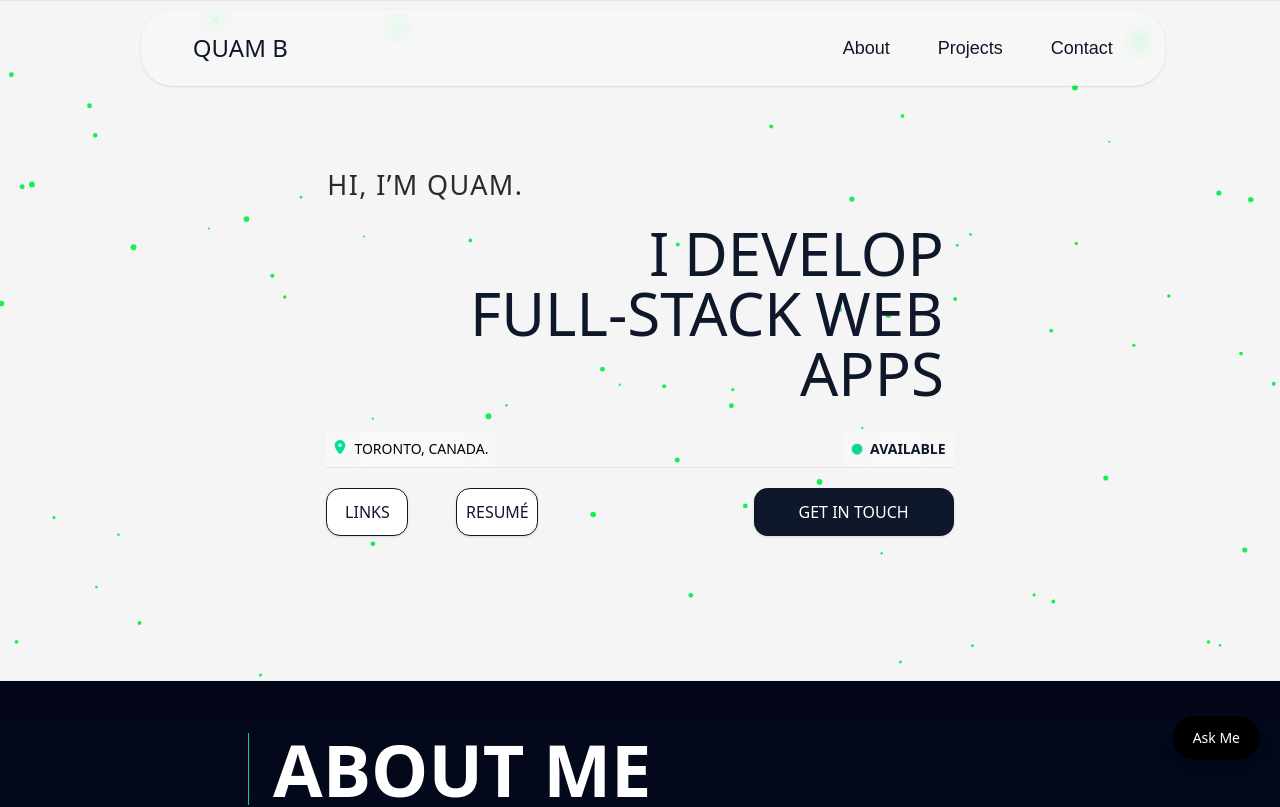
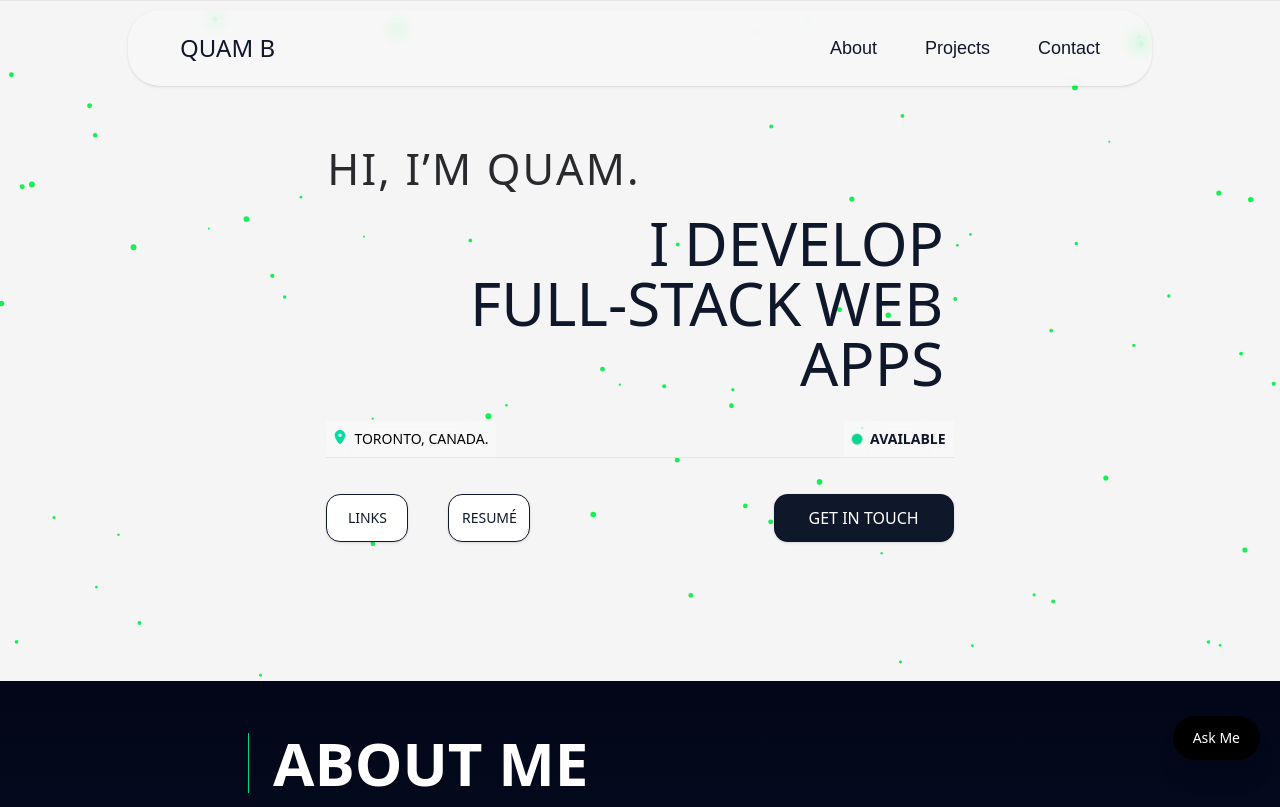
Before and after one commit to quambankole/my-portfolio-app, a Next.js app: page / in a window 1280 px wide. Shown: the top 807 px of the page. Built offline with nearby package versions, Linux system fonts and the light colour scheme.

Commit message:
fixed responsiveness for hero section

```diff
--- a/package.json
+++ b/package.json
@@ -17,6 +17,7 @@
     "class-variance-authority": "^0.7.1",
     "clsx": "^2.1.1",
     "framer-motion": "^12.23.24",
+    "hamburger-react": "^2.5.2",
     "lucide-react": "^0.553.0",
     "motion": "^12.23.24",
     "next": "16.0.1",
--- a/src/app/about/aboutpage.js
+++ b/src/app/about/aboutpage.js
@@ -72,7 +72,7 @@ return (
     <div className="flex flex-col items-start space-y-3 max-w-screen-lg w-full lg:w-[65vw] mx-auto px-6">
         <motion.h1
         id="about-heading"
-        className="lg:text-7xl indent-4 lg:my-5 md:text-5xl font-bold uppercase text-white mb-1 border-l-1 border-emerald-400 pl-2"
+        className="lg:text-6xl md:4xl indent-4 lg:my-5 md:text-5xl font-bold uppercase text-white mb-1 border-l-1 border-emerald-400 pl-2"
         initial={{ opacity: 0, y: -5 }}
         animate={{ opacity: 1, y: 0 }}
         transition={{ duration: 1, ease: "easeOut" }}>
@@ -115,7 +115,7 @@ return (
         className="mt-7"
     >
         <div className="rounded-3xl py-4 backdrop-blur-md text-white">
-        <h2 className="text-4xl md:text-5xl font-bold mb-7 flex items-center gap-5 uppercase tracking-wide">
+        <h2 className="lg:text-4xl md:text-3xl sm:text-3xl font-bold mb-7 flex items-center gap-5 uppercase tracking-wide">
             What I Do
         </h2>
 
--- a/src/app/contact/contactpage.js
+++ b/src/app/contact/contactpage.js
@@ -3,11 +3,11 @@ import { AuroraBackground } from "../../components/ui/shadcn-io/aurora";
 
 function ContactCard({ title, description, links }) {
   return (
-    <div className="fixed bottom-0 z-10 w-[100vw] h-[90vh] backdrop-blur-lg text-center text-emerald-400 shadow-xl">
-      <AuroraBackground speed="0.3s"/>
-      <div className="fixed top-[40%] left-1/2 -translate-x-1/2 z-10 w-[90%] max-w-xl  bg-gradient-to-b from-slate-950/80 via-slate-900 to-slate-950 p-10 border border-white rounded-2xl text-center text-white shadow-xl">
+    <div className="fixed bottom-0 sm:bottom-25 md:bottom-20 z-10 w-[100vw] h-[90vh] backdrop-blur-lg text-center text-emerald-400 shadow-xl sm:h-[70vh]">
+      <AuroraBackground />
+      <div className="  fixed top-[40%] left-1/2 -translate-x-1/2 z-10 w-[90%] max-w-xl  bg-gradient-to-b from-slate-950/80 via-slate-900 to-slate-950 p-10 border border-white rounded-2xl text-center text-white shadow-xl sm:fixed top-[10%]">
       <div className="space-y-2">
-        <h2 className="text-xl md:text-4xl font-bold">{title}</h2>
+        <h2 className="text-xl md:text-4xl uppercase font-bold">{title}</h2>
         <p className="opacity-80 text-sm md:text-base">{description}</p>
       </div>
 
--- a/src/app/page.js
+++ b/src/app/page.js
@@ -27,27 +27,26 @@ export default function Home() {
         href="#main-content"
         className="sr-only focus:not-sr-only focus:absolute focus:top-4 focus:left-4 focus:z-[60] focus:bg-gradient-to-b from-slate-950 via-slate-900 to-slate-950 focus:text-white focus:px-4 focus:py-2 focus:rounded-lg"
       >
-        Skip to main content
       </a>
 
       <main id="main-content">
         <section
-          className="relative z-35 bg-neutral-100 flex items-center justify-center lg:h-[85vh] w-full overflow-hidden ">
+          className="relative z-35 bg-neutral-100 flex items-center justify-center lg:h-[85vh] h-[90vh] md:h-[85vh] w-full overflow-hidden ">
           {/* Background particles (decorative) */}
             <Particles
-              className="absolute"
+              className="relative"
               quantity={75}
               ease={0}
               color="#17ef54ff"
               refresh
             />
 
-        <div className="absolute lg:mt-5 flex flex-col items-start space-y-5 max-w-screen-lg lg:w-[49vw] mx-auto md:py-2">
+        <div className="absolute lg:mt-5 md:mt-2 flex flex-col items-start space-y-7  md:space-y-5 max-w-screen-lg lg:w-[49vw] mx-auto md:py-0">
 
           <div>
             <motion.h1
               ref={ref}
-              className="lg:text-3xl lg:w-[49vw] md:text-5xl md:w-[45vw] sm:text-5xl font-light tracking-wider uppercase text-gray-300 text-left"
+              className="lg:text-5xl lg:w-[49vw] md:text-3xl md:w-[45vw] sm:text-3xl sm:w-[60vw] w-[60vw] pl-6 md:pl-0 text-2xl font-light tracking-wider uppercase text-gray-300 text-left"
               initial={prefersReducedMotion ? false : { color: "#d7d9dbff", scale: 0.9, x: -60, opacity: 0 }}
               animate={isInView ? { color: "#282a2dff", x: -30, opacity: 1 } : {}}
               transition={prefersReducedMotion ? { duration: 0 } : { duration: 0.9, ease: "easeOut" }}
@@ -64,7 +63,7 @@ export default function Home() {
               initial={prefersReducedMotion ? false : { y: -25, opacity: 0 }}
               animate={isInView ? { y: 0, opacity: 1 } : {}}
               transition={prefersReducedMotion ? { duration: 0 } : { type: "spring", bounce: 0.1, duration: 1.4 }}
-              className="2xl:text-8xl lg:text-6xl lg:pb-2 lg:w-[49vw] sm:text-3xl md:w-[45vw] md:text-5xl uppercase text-slate-900 tracking-normal text-right indent-1"
+              className="2xl:text-7xl lg:text-6xl font-medium md:text-5xl sm:text-3xl text-2xl lg:pb-2 lg:w-[49vw] sm:text-3xl md:w-[45vw] uppercase text-slate-900 tracking-normal text-right indent-1"
             >
               <WritingText
                   text="I Develop full-stack web apps"
@@ -79,7 +78,7 @@ export default function Home() {
             </motion.h2>
           </div>
 
-          <div className="lg:border-b border-emerald-400300 lg:border-solid flex flex-col lg:flex-row lg:items-center lg:justify-between lg:w-[49vw] md:w-[45vw] sm:w-full gap-2 md:text-[0.25rem] ">
+          <div className="border-b border-emerald-400300 lg:border-solid flex flex-row justify-between lg:flex-row items-center w-full lg:w-[49vw] md:w-[45vw] gap-2 md:text-[0.25rem] ">
 
 
             <span className="uppercase font-medium flex items-center gap-x-2 p-2 text-black backdrop-blur-lg border-black/10 bg-white/30 text-xs md:text-[10px] lg:text-sm">
@@ -103,27 +102,27 @@ export default function Home() {
           </div>
 
           <div className="lg:w-[49vw] w-[40vw] md:w-[45vw] sm:w-full flex flex-col items-start">
-            <div className="flex flex-col gap-2 my-4 md:my-0 md:mx-0 sm:flex-row sm:items-center sm:justify-between lg:items-start w-full">
+            <div className="flex flex-col gap-2 my-4 my-0 md:mx-0 flex-row items-center justify-between items-start w-full">
               <nav aria-label="Primary" className="flex w-full">
-                <ul className="flex w-full flex-col sm:flex-row sm:items-center space-y-3 sm:space-y-0 sm:space-x-12 uppercase">
+                <ul className="flex w-full flex-col flex-row items-center space-y-0 space-x-5 sm:space-x-10 uppercase">
                   <li>
                     <Links />
                   </li>
                   <li className="duration-200 ease-out text-base">
                     <a
                       href="#resume"
-                      className="flex uppercase font-medium items-center justify-center px-10 w-20 h-12 gap-3 rounded-xl border border-slate-900 bg-white text-slate-900 shadow-sm
+                      className={`flex uppercase font-medium items-center justify-center text-sm md:text-l px-10 w-15 h-10 md:px-10 md:w-20 md:h-12 gap-3 rounded-xl border border-slate-900 bg-white text-slate-900 shadow-sm
                                 transition-all duration-500 ease-out
-                                hover:bg-slate-900 hover:text-white hover:font-medium hover:border-slate-900" >
+                                hover:bg-slate-900 hover:text-white hover:font-medium hover:border-slate-900`}>
                       Resumé
                     </a>
                   </li>
                   <li className="ml-auto duration-200 ease-out text-base">
                     <a
                       href="#contact"
-                      className="flex font-medium items-center justify-center px-10 w-50 h-12 gap-3 rounded-xl border border-black/10 bg-slate-900 text-white shadow-sm
+                      className={`flex font-medium items-center justify-center mx-auto p-2 w-45 h-12 rounded-xl border border-black/10 bg-slate-900 text-white shadow-sm
                                   transition-all duration-500 ease-out
-                                  hover:bg-white hover:text-slate-900 hover:font-medium hover:border-slate-900"
+                                  hover:bg-white hover:text-slate-900 hover:font-medium hover:border-slate-900`}
                     >
                       Get in touch
                     </a>
--- a/src/components/hamburger.module.css
+++ /dev/null
@@ -1,71 +0,0 @@
-
-
-.nav {
---color: #000000;
-background: rgba(254, 254, 0, 0.938);
-width: 2rem;
-height: 2.5rem;
-position: relative;
-display: flex;
-justify-content: center;
-align-items: center;
-z-index: 10;
-border: 2px solid rgba(222, 21, 21, 0.3);
-backdrop-filter: blur(10px) saturate(180%);
--webkit-backdrop-filter: blur(10px) saturate(180%);
-border-radius: 0.5rem;
-box-shadow: 0 4px 30px rgba(169, 68, 68, 0.1);
-}
-
-.nav svg {
-fill: none;
-stroke: var(--color);
-stroke-width: 7.5px;
-stroke-linecap: round;
-stroke-linejoin: round;
-}
-
-.nav svg use:nth-of-type(1) {
-opacity: 1;
-stroke-dashoffset: 221;
-stroke-dasharray: 46 249;
-transition: stroke-dashoffset .12s linear .2s, stroke-dasharray .12s linear .2s, opacity 0s linear .2s;
-}
-
-.nav svg use:nth-of-type(2) {
-animation: stroke-animation-reverse 1.2s ease-out forwards;
-}
-
-.nav input {
-position: absolute;
-height: 100%;
-width: 100%;
-z-index: 10;
-cursor: pointer;
-opacity: 0;
-}
-
-.nav input:checked + svg use:nth-of-type(1) {
-stroke-dashoffset: 175;
-stroke-dasharray: 0 295;
-opacity: 0;
-transition: stroke-dashoffset .07s linear .07s, stroke-dasharray .07s linear .07s, opacity 0s linear .14s;
-}
-
-.nav input:checked + svg use:nth-of-type(2) {
-animation: stroke-animation 1.2s ease-out forwards;
-}
-
-@keyframes stroke-animation {
-0% { stroke-dashoffset: 295; stroke-dasharray: 25 270; }
-50% { stroke-dashoffset: 68; stroke-dasharray: 59 236; }
-65% { stroke-dashoffset: 59; stroke-dasharray: 59 236; }
-100% { stroke-dashoffset: 68; stroke-dasharray: 59 236; }
-}
-
-@keyframes stroke-animation-reverse {
-0% { stroke-dashoffset: 68; stroke-dasharray: 59 236; }
-50% { stroke-dashoffset: 290; stroke-dasharray: 25 270; }
-65% { stroke-dashoffset: 295; stroke-dasharray: 25 270; }
-100% { stroke-dashoffset: 290; stroke-dasharray: 25 270; }
-}
--- a/src/components/header.js
+++ b/src/components/header.js
@@ -2,10 +2,8 @@
 
     import { useState, useEffect } from 'react';
     import styles from './header.module.css';
-// import Hamburger from './hamburger';
 
     export default function Header() {
-    const [navOpen, setNavOpen] = useState(true);
     const [isDarkSection, setIsDarkSection] = useState(false);
 
     useEffect(() => {
@@ -36,18 +34,48 @@ export default function Header() {
     }, []);
 
     return (
-    <header className={`fixed top-2.5 left-[51vw] px-10 -translate-x-1/2 w-[80%] border-round border-solid z-50 bg-white/20 py-2 mt-0 shadow-sm backdrop-blur-sm shadow-lg backdrop-saturate-150 transition-colors duration-300 rounded-4xl ${isDarkSection ? 'text-white' : 'text-slate-900'}`}>
+    <header
+        className={`
+        fixed
+        top-0 left-0 w-full
+        md:top-2.5 md:left-1/2 md:-translate-x-1/2 md:w-[80%]
+        px-4 md:px-10
+        border-round border-solid z-50
+        bg-white/20 py-2 mt-0 shadow-sm backdrop-blur-sm shadow-lg backdrop-saturate-150
+        transition-colors duration-300
+        rounded-none md:rounded-4xl
+        ${isDarkSection ? 'text-white' : 'text-slate-900'}
+        `}
+    >
         <div className="p-3 flex justify-between items-center max-w-7xl mx-auto">
-                <div className="text-2xl align-right">
-                    <a href="#"><span className="hover:text-emerald-400 transition-colors duration-150 ease-in-out font-medium">QUAM B</span></a>
+        {/* Logo / Name – always visible */}
+        <div className="text-lg sm:text-xl md:text-2xl font-medium">
+            <a href="#">
+            <span className="hover:text-emerald-400 transition-colors duration-150 ease-in-out">
+                QUAM B
+            </span>
+            </a>
         </div>
 
-                <nav className={`${styles.navbar} ${navOpen ? styles.open : ''}`}>
+        {/* Nav – hidden on small/medium, visible on lg+ */}
+        <nav className={`${styles.navbar} ${styles.open} hidden md:block`}>
             <div className="flex space-x-2 text-2xl py-1 px-0 rounded-[0.25rem]">
-                        <ul className={`flex lg:flex text-base md:text-xl lg:text-lg sm:text-sm/6 gap-5 lg:gap-12`}>
-                            <li><a href="/#about"><span className="hover:text-emerald-400">About</span></a></li>
-                            <li><a href="/#projects"><span className=" hover:text-emerald-400">Projects</span></a></li>
-                            <li><a href="/#contact"><span className=" hover:text-emerald-400">Contact</span></a></li>
+            <ul className="flex text-base md:text-xl lg:text-lg gap-5 lg:gap-12">
+                <li>
+                <a href="/#about">
+                    <span className="hover:text-emerald-400">About</span>
+                </a>
+                </li>
+                <li>
+                <a href="/#projects">
+                    <span className="hover:text-emerald-400">Projects</span>
+                </a>
+                </li>
+                <li>
+                <a href="/#contact">
+                    <span className="hover:text-emerald-400">Contact</span>
+                </a>
+                </li>
             </ul>
             </div>
         </nav>
--- a/src/components/links.js
+++ b/src/components/links.js
@@ -39,9 +39,9 @@ return (
     <button
     type="button"
     onClick={toggleLinks}
-    className={`flex uppercase font-medium items-center justify-center px-10 w-20 h-12 gap-3 rounded-xl border border-slate-900 bg-white text-slate-900 shadow-sm
-            transition-all duration-500 ease-out
-            hover:bg-slate-900 hover:text-white hover:font-medium hover:border-slate-900`}>
+    className={`flex uppercase font-medium items-center justify-center text-sm md:text-l px-10 w-15 h-10 md:px-10 md:w-20 md:h-12 gap-3 rounded-xl border border-slate-900 bg-white text-slate-900 shadow-sm
+                transition-all duration-500 ease-out
+                hover:bg-slate-900 hover:text-white hover:font-medium hover:border-slate-900`}>
     Links
     </button>
 
```
Also changed, not shown: src/components/hamburger.js (deleted, +0 -31 lines), 1 other file (tests, documents, lock files or other folders). Lines whose indentation alone changed are shown as unchanged.
